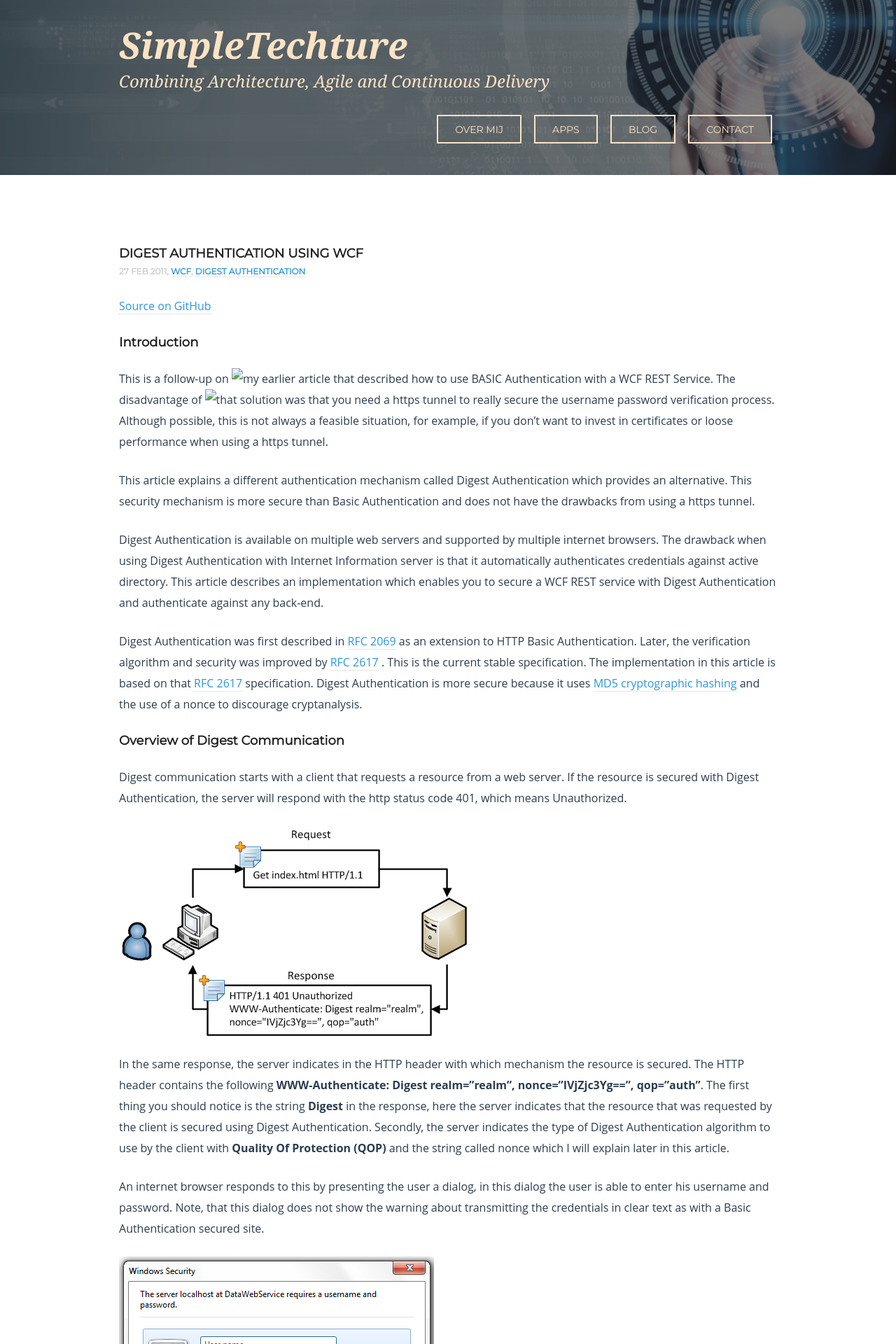
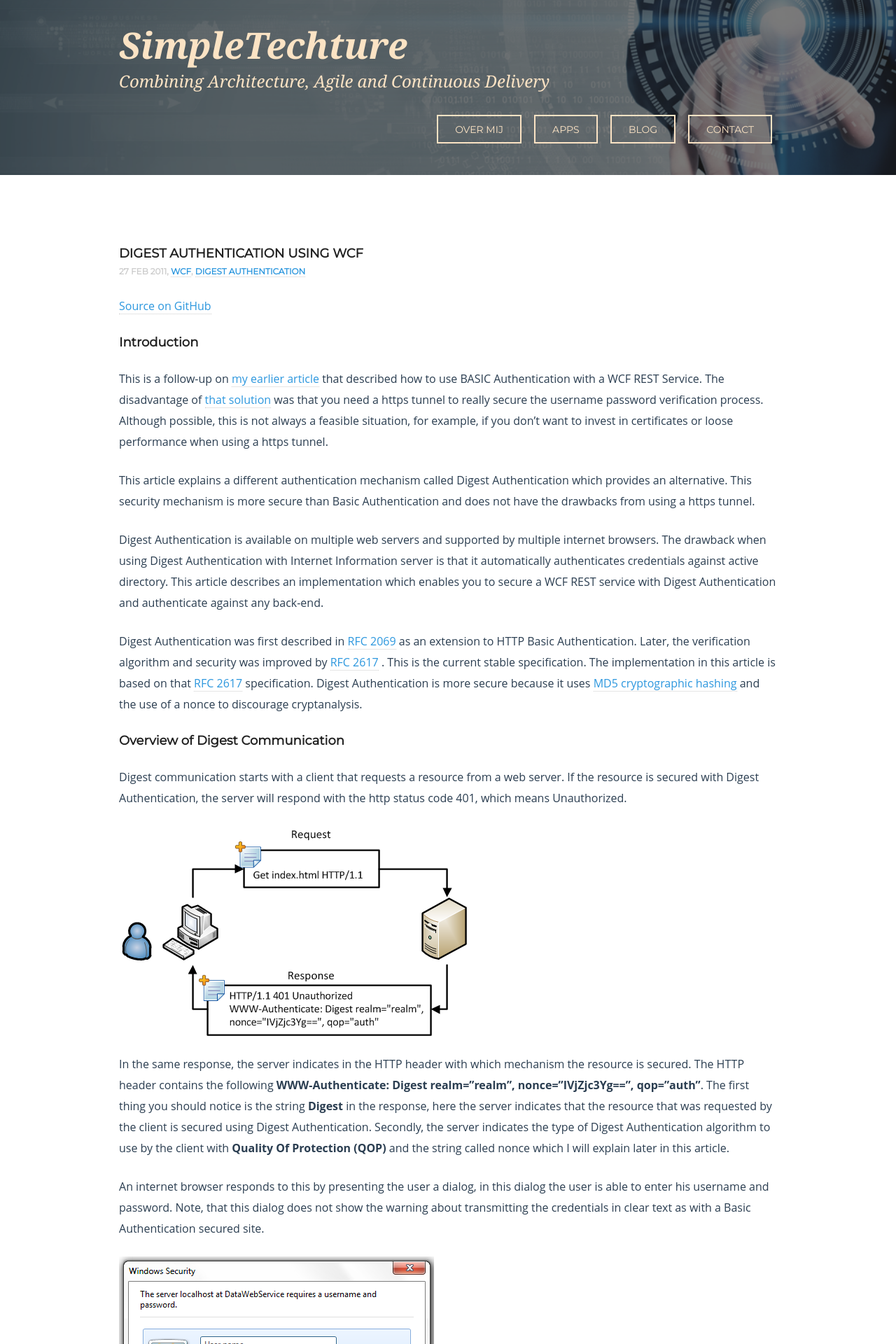
Before and after one commit to SimpleTechture/simpletechture.github.io, a Jekyll site: the page built from _posts/2011-02-27-digestauthwcf.markdown, in a window 1280 px wide. Shown: the top 1920 px of the page at 70% size. Built offline with Jekyll 4.4.1, drawn with Linux system fonts in a browser that asks for light colours; some web fonts are replaced; some of the changed text lies outside the part shown.

Commit message:
cleaned article

```diff
--- a/_posts/2011-02-27-digestauthwcf.markdown
+++ b/_posts/2011-02-27-digestauthwcf.markdown
@@ -7,9 +7,10 @@
 ---
 
 [Source on GitHub](https://github.com/kalkie/BasicAuthenticationUsingWCFRest/tree/master)
+
 #Introduction
 
-This is a follow-up on ![my earlier article]() that described how to use BASIC Authentication with a WCF REST Service. The disadvantage of ![that solution]() was that you need a https tunnel to really secure the username password verification process. Although possible, this is not always a feasible situation, for example, if you don't want to invest in certificates or loose performance when using a https tunnel.
+This is a follow-up on [my earlier article]({% post_url 2011-02-28-basicauthwcf %}) that described how to use BASIC Authentication with a WCF REST Service. The disadvantage of [that solution]({% post_url 2011-02-28-basicauthwcf %}) was that you need a https tunnel to really secure the username password verification process. Although possible, this is not always a feasible situation, for example, if you don't want to invest in certificates or loose performance when using a https tunnel.
 
 This article explains a different authentication mechanism called Digest Authentication which provides an alternative. This security mechanism is more secure than Basic Authentication and does not have the drawbacks from using a https tunnel.
 
@@ -47,22 +48,14 @@
 
 The format of the nonce depends on the implementation. Each RFC 2617 digest authentication implementation may define their own nonce format. However, one should carefully design the format of the nonce as it is a part of the quality of the security. For my implementation, I choose to include a date time stamp and the IP address of the client into the nonce. The implementation generates the nonce as follows.
 
-<center>
-<table style="BORDER-RIGHT: rgb(0,0,0) 1px solid; BORDER-TOP: rgb(0,0,0) 1px solid; BORDER-LEFT: rgb(0,0,0) 1px solid; BORDER-BOTTOM: rgb(0,0,0) 1px solid" cellspacing="0" cellpadding="2" bgcolor="#ffbf40" border="0">
-<tbody>
-<tr>
-<td valign="top">
-<p>Nonce = Base64( TimeStamp : PrivateHash)</p>
-</td>
-</tr>
-</tbody>
-</table>
-</center>
+{% highlight ruby %}
+Nonce = Base64( TimeStamp : PrivateHash)
+{% endhighlight %}
 
-The nonce is generated by ![base64](http://en.wikipedia.org/wiki/Base64) encoding the <code>string</code> that is constructed by concatenating the time stamp, a colon and a generated private hash. In the source code, this is handled by the <code>NonceGenerator</code> class which has a <code>Generate</code>method that generates the <code>Nonce string</code>.
+The nonce is generated by [base64](http://en.wikipedia.org/wiki/Base64) encoding the <code>string</code> that is constructed by concatenating the time stamp, a colon and a generated private hash. In the source code, this is handled by the <code>NonceGenerator</code> class which has a <code>Generate</code>method that generates the <code>Nonce string</code>.
 
 {% highlight csharp %}
-<pre lang="cs">public string Generate(string ipAddress)
+public string Generate(string ipAddress)
 {
    double dateTimeInMilliSeconds =
       (DateTime.UtcNow - DateTime.MinValue).TotalMilliseconds;
@@ -79,25 +72,16 @@
 
 MD5 is used to generate the private hash of the <code>string</code> that is constructed by concatenating the time stamp, a colon, the IP address of the client, a colon and a private key that is only known to the server. As MD5 is used, the generation is one-way. It is not possible to reconstruct this information from the private hash.<
 
-<center>
-<table style="BORDER-RIGHT: rgb(0,0,0) 1px solid; BORDER-TOP: rgb(0,0,0) 1px solid; BORDER-LEFT: rgb(0,0,0) 1px solid; BORDER-BOTTOM: rgb(0,0,0) 1px solid" cellspacing="0" cellpadding="2" bgcolor="#ffbf40" border="0">
-<tbody>
-<tr>
-<td valign="top">
-<p>PrivateHash = MD5Hash( TimeStamp : IP Address : Private key)</p>
-</td>
-</tr>
-</tbody>
-</table>
-</center>
+{% highlight ruby %}
+PrivateHash = MD5Hash( TimeStamp : IP Address : Private key){% endhighlight %}
 
-In the source code, generating the private hash is handled by the method <code>Encode</code> in the <code>PrivateHashEncoder </code> class. It uses the <code>MD5Encoder</code>class to actually generate the MD5 hash.</p>
+In the source code, generating the private hash is handled by the method <code>Encode</code> in the <code>PrivateHashEncoder </code> class. It uses the <code>MD5Encoder</code>class to actually generate the MD5 hash.
 
 {% highlight csharp %}
 public string Encode(string dateTimeInMilliSecondsString,     string ipAddress)
 {
   string stringToEncode = string.Format(
-     &quot;{0}:{1}:{2}&quot;,
+     "{0}:{1}:{2}",
      dateTimeInMilliSecondsString,
      ipAddress,
      privateKey);
@@ -134,7 +118,7 @@
    DateTime dateTimeFromNonce =
       nonceTimeStampParser.Parse(decodedParts[0]);
    return dateTimeFromNonce.AddSeconds(
-      staleTimeOutInSeconds) &lt; DateTime.UtcNow;
+      staleTimeOutInSeconds) < DateTime.UtcNow;
 }
 {% endhighlight %}
 
@@ -144,24 +128,20 @@
 
 Digest Authentication allows the server to ask which algorithm the client should use to encrypt the credentials of the user. Digest Authentication allows the following Quality Of Protection.
 
-<ul>
-<li><strong>none</strong> = Default protection compatible with <a title="An Extension to HTTP : Digest Access Authentication" href="http://www.ietf.org/rfc/rfc2069.txt" target="_blank">RFC 2069</a> </li>
+- **none** = Default protection compatible with [http://www.ietf.org/rfc/rfc2069.txt](RFC 2069)
+- **auth** = Increased protection that includes a client nonce and a client nonce counter
+- **auth-int** = Increased protection and integrity that included all of auth and a hash of the contents of the body
 
-<li><strong>auth</strong> = Increased protection that includes a client nonce and a client nonce counter </li>
+Note that it is a request from the server, the client itself is allowed to choose a lesser secure qop algorithm. If the server requests for <code>auth</code>, it is ok for the client to start communicating with the default or none qop.
 
-<li><strong>auth-int</strong> = Increased protection and integrity that included all of auth and a hash of the contents of the body </li>
-</ul>
+The implementation with this article supports both **default/none** and auth. The class <code>DefaultDigestEncoder </code>and the class <code>AuthDigestEncoder </code>implement the default and the auth type of quality of protection. Both classes derive from <code>DigestEncodeBase </code>which holds common functionality.
 
-<p>Note that it is a request from the server, the client itself is allowed to choose a lesser secure qop algorithm. If the server requests for <code>auth</code>, it is ok for the client to start communicating with the default or none qop.</p>
+![DigestEncoder](../../../img/DigestAuthenticationUsingWCFRest_4.png)
 
-<p>The implementation with this article supports both <strong>default/none</strong> and auth. The class <code>DefaultDigestEncoder </code>and the class <code>AuthDigestEncoder </code>implement the default and the auth type of quality of protection. Both classes derive from <code>DigestEncodeBase </code>which holds common functionality.</p>
+At runtime, the server instantiates both types of encoders and stores them in a dictionary with the qop algorithm as the key. This enables the server to easily switch between different types of encoders at runtime.
 
-<p><img title="DigestEncoder" style="WIDTH: 427px; HEIGHT: 444px" height="444" alt="DigestEncoder" hspace="0" src="DigestAuthWCFRest/DigestAuthenticationUsingWCFRest_4.png" width="427" border="0" /></p>
-
-<p>At runtime, the server instantiates both types of encoders and stores them in a dictionary with the qop algorithm as the key. This enables the server to easily switch between different types of encoders at runtime.</p>
-
-<pre lang="cs">internal class DigestEncoders :
-   Dictionary
+{% highlight csharp %}
+internal class DigestEncoders : Dictionary
 {
  public DigestEncoders(MD5Encoder md5Encoder)
  {
@@ -173,56 +153,33 @@
  {
   return this[digestQop];
  }
-}</pre>
+}
+{% endhighlight %}
 
-<h3><a name="NoneordefaultQOP7">None or Default QOP</a></h3>
+##None or Default QOP
 
-<p>When an internet browser receives 401 HTTP status code with Digest in the authentication header, it will show a dialog for entering the username and password. When the client uses the <strong>default qop</strong> which is compatible with <a title="An Extension to HTTP : Digest Access Authentication" href="http://www.ietf.org/rfc/rfc2069.txt" target="_blank">RFC 2069</a>, the client encrypts the user name and password as follows.</p>
-<center>
-<p>
-<table style="BORDER-RIGHT: rgb(0,0,0) 1px solid; BORDER-TOP: rgb(0,0,0) 1px solid; BORDER-LEFT: rgb(0,0,0) 1px solid; BORDER-BOTTOM: rgb(0,0,0) 1px solid" cellspacing="0" cellpadding="2" bgcolor="#ffbf40" border="0">
-<tbody>
-<tr>
-<td valign="top">
-<p>HA1 = MD5( username : realm : password)</p>
-</td>
-</tr>
-</tbody>
-</table>
-</p>
+When an internet browser receives 401 HTTP status code with Digest in the authentication header, it will show a dialog for entering the username and password. When the client uses the **default qop** which is compatible with [RFC 2069](http://www.ietf.org/rfc/rfc2069.txt), the client encrypts the user name and password as follows.
 
-<table style="BORDER-RIGHT: rgb(0,0,0) 1px solid; BORDER-TOP: rgb(0,0,0) 1px solid; BORDER-LEFT: rgb(0,0,0) 1px solid; BORDER-BOTTOM: rgb(0,0,0) 1px solid" cellspacing="0" cellpadding="2" bgcolor="#ffbf40" border="0">
-<tbody>
-<tr>
-<td valign="top">
-<p>HA2 = MD5( method : digestURI)</p>
-</td>
-</tr>
-</tbody>
-</table>
+{% highlight ruby %}
+HA1 = MD5( username : realm : password)
+{% endhighlight %}
 
-<p />
+{% highlight ruby %}
+HA2 = MD5( method : digestURI)
+{% endhighlight %}
 
-<table style="BORDER-RIGHT: rgb(0,0,0) 1px solid; BORDER-TOP: rgb(0,0,0) 1px solid; BORDER-LEFT: rgb(0,0,0) 1px solid; BORDER-BOTTOM: rgb(0,0,0) 1px solid" cellspacing="0" cellpadding="2" bgcolor="#ffbf40" border="0">
-<tbody>
-<tr>
-<td valign="top">
-<p>response = MD5( HA1 : nonce : HA2)</p>
-</td>
-</tr>
-</tbody>
-</table>
+{% highlight ruby %}
+response = MD5( HA1 : nonce : HA2)
+{% endhighlight %}
 
-<p />
-</center>
-<p>An MD5 hash is created from the user name, realm and password, a separate MD5 hash is created from the HTTP method and the URI of the resource that the client requests. The response is created through a MD5 hash that combines the previous two MD5 hashes and the server generated nonce. The <code>DigestEncoderBase </code>class holds the functionality to generate both the HA1&nbsp;and HA2 hashes.</p>
+An MD5 hash is created from the user name, realm and password, a separate MD5 hash is created from the HTTP method and the URI of the resource that the client requests. The response is created through a MD5 hash that combines the previous two MD5 hashes and the server generated nonce. The <code>DigestEncoderBase </code>class holds the functionality to generate both the HA1 and HA2 hashes.
 
-<pre lang="cs">private string CreateHa1(DigestHeader digestHeader,
+{% highlight csharp %}
+private string CreateHa1(DigestHeader digestHeader,
    string password)
 {
   return md5Encoder.Encode(
-    string.Format(
-    &quot;{0}:{1}:{2}&quot;,
+    string.Format("{0}:{1}:{2}",
     digestHeader.UserName,
     digestHeader.Realm,
     password));
@@ -231,58 +188,48 @@
 private string CreateHa2(DigestHeader digestHeader)
 {
   return md5Encoder.Encode(
-    string.Format(
-    &quot;{0}:{1}&quot;,
+    string.Format("{0}:{1}",
     digestHeader.Method,
     digestHeader.Uri));
-}</pre>
+}
+{% endhighlight %}
 
-<p>The base classes <code>AuthDigestEncoder </code>and <code>DefaultDigestEncoder </code>are responsible for generating the response. This last step, generating the response, is what differs in the two derived classes. The response of the <strong>Auth</strong> algorithm should be generated differently. The Auth algorithm includes a <code>nonceCount </code>and a client generated Nonce in the response. Also, the actual qop string is concatenated before the hash is calculated.</p>
-<center>
-<p>
-<table style="BORDER-RIGHT: rgb(0,0,0) 1px solid; BORDER-TOP: rgb(0,0,0) 1px solid; BORDER-LEFT: rgb(0,0,0) 1px solid; BORDER-BOTTOM: rgb(0,0,0) 1px solid" cellspacing="0" cellpadding="2" bgcolor="#ffbf40" border="0">
-<tbody>
-<tr>
-<td valign="top">
-<p>response = MD5( HA1 : nonce : nonceCount : clientNonce : qop : HA2)</p>
-</td>
-</tr>
-</tbody>
-</table>
-</p>
-</center>
-<p>This is why the Auth algorithm is more secure than Default, the server performs an additional check to see if the <code>nonceCount </code>is incremented by the client with every request. The <code>CreateResponse </code>method of the <code>AuthDigestEncoder </code>generates the Auth response.</p>
+The base classes <code>AuthDigestEncoder </code>and <code>DefaultDigestEncoder </code>are responsible for generating the response. This last step, generating the response, is what differs in the two derived classes. The response of the <strong>Auth</strong> algorithm should be generated differently. The Auth algorithm includes a <code>nonceCount </code>and a client generated Nonce in the response. Also, the actual qop string is concatenated before the hash is calculated.
 
-<pre lang="cs">public override string CreateResponse(
+{% highlight ruby %}
+response = MD5( HA1 : nonce : nonceCount : clientNonce : qop : HA2)
+]{% endhighlight %}
+
+This is why the Auth algorithm is more secure than Default, the server performs an additional check to see if the <code>nonceCount </code>is incremented by the client with every request. The <code>CreateResponse </code>method of the <code>AuthDigestEncoder </code>generates the Auth response.
+
+{% highlight csharp %}
+public override string CreateResponse(
    DigestHeader digestHeader,
    string ha1,
    string ha2)
 {
   return
    md5Encoder.Encode(
-     string.Format(
-     &quot;{0}:{1}:{2}:{3}:{4}:{5}&quot;,
+     string.Format("{0}:{1}:{2}:{3}:{4}:{5}",
      ha1,
      digestHeader.Nonce,
      digestHeader.NounceCounter,
      digestHeader.Cnonce,
      digestHeader.Qop.ToString(),
      ha2));
-}</pre>
+}
+{% endhighlight %}
 
-<h3><a name="ExtendingWCFREST8">Extending WCF REST</a></h3>
+##Extending WCF REST
 
-<p>To be able to integrate Digest Authentication with WCF REST, the WCF REST framework has to be extended. This is done by creating a custom <code>RequestInterceptor</code>. For more information, take a look at my <a title="Extending WCF REST through RequestInterceptor" href="BasicAuthWCFRest.aspx" target="_blank">previous article</a> on CodeProject which explains this extension in more detail.</p>
+To be able to integrate Digest Authentication with WCF REST, the WCF REST framework has to be extended. This is done by creating a custom <code>RequestInterceptor</code>. For more information, take a look at my previous article which explains this extension in more detail.
 
-<h3><a name="RetrievingandStoringusercredentials9">Retrieving and Storing User Credentials</a></h3>
+##Retrieving and Storing User Credentials</a></h3>
 
-<p>The password of the user is transmitted as part of the response generated by the client to the server. It is not possible for the server to extract the password from the response. The server generates a response and checks if the response is equal to the response that was given by the client. This means that there are two options for storing and retrieval of user credentials using Digest Authentication.</p>
+The password of the user is transmitted as part of the response generated by the client to the server. It is not possible for the server to extract the password from the response. The server generates a response and checks if the response is equal to the response that was given by the client. This means that there are two options for storing and retrieval of user credentials using Digest Authentication.
 
-<ul>
-<li>The first and most secure option is for every user to store the HA1 key in the credentials data storage and validate using the stored HA1 key. This has a disadvantage because you have to change the HA1 key in the data storage if the username, password or realm changes. </li>
-
-<li>The second option is to store the password of the use in the credentials data storage in such a way that it is possible to retrieve the original password. This is obviously less secure than the first option. </li>
-</ul>
+- The first and most secure option is for every user to store the HA1 key in the credentials data storage and validate using the stored HA1 key. This has a disadvantage because you have to change the HA1 key in the data storage if the username, password or realm changes.
+- The second option is to store the password of the use in the credentials data storage in such a way that it is possible to retrieve the original password. This is obviously less secure than the first option.
 
 ##Using the Source Code
 
```
